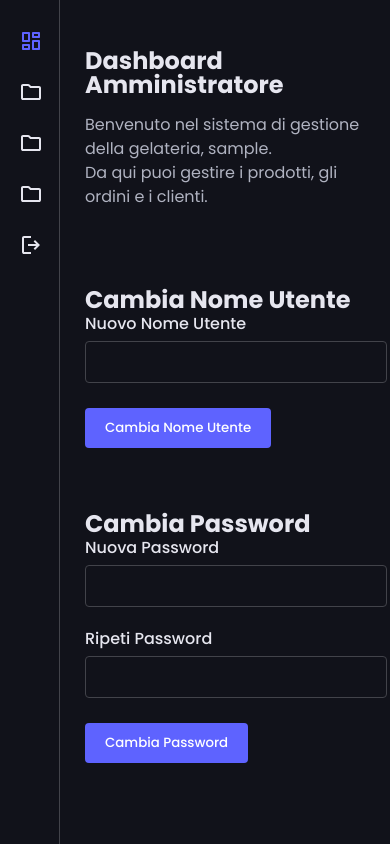
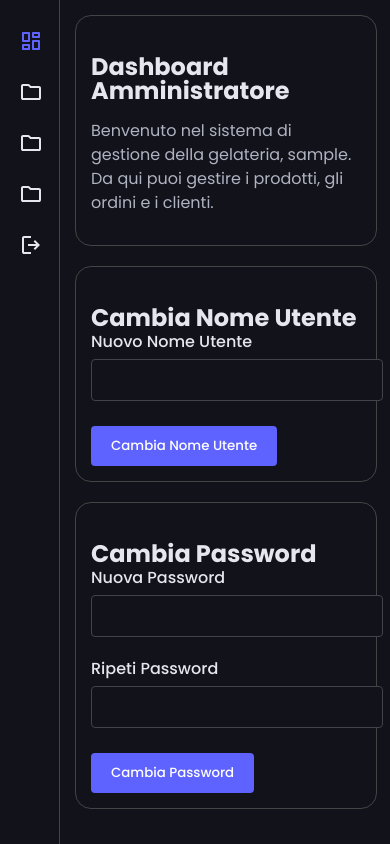
Before and after one commit to IacopoLibero/gestionale-gelateria, a PHP site: page /admin/dashboard.php in a window 390 px wide. Run offline with PHP 8.4, Linux system fonts and the light colour scheme; the visitor is signed in with stand-in values (Sample User, id 1).

Commit message:
update media query breakpoint and enhance mobile container styling

```diff
--- a/admin/front-end/css/dashboard.css
+++ b/admin/front-end/css/dashboard.css
@@ -236,7 +236,7 @@ main p {
     border: 1px solid rgba(231, 76, 60, 0.3);
 }
 
-@media(max-width: 800px) {
+@media(max-width: 768px) {
     /* Resetta la media query precedente con una più semplice */
     body {
         grid-template-columns: auto 1fr; /* Mantiene il layout a colonne */
@@ -246,9 +246,13 @@ main p {
         padding: 15px;
     }
 
+    /* Ensure container remains visible on mobile */
     .container {
-        border: none;
-        padding: 10px;
+        width: 90%;
+        padding: 15px;
+        border: 1px solid #444;
+        margin-left: auto;
+        margin-right: auto;
     }
 
     /* Sidebar sempre in modalità compatta su mobile */
```
